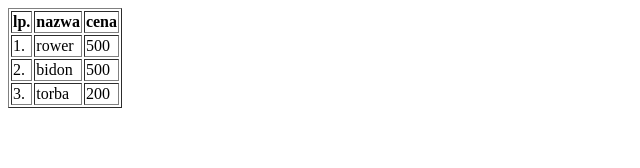
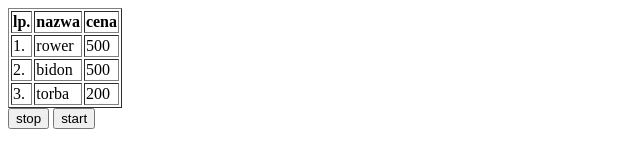
Before and after one commit to AgPo86/AgPo86.github.io, a plain HTML site: page table.html in a window 1280 px wide. Shown: the whole page, without its empty margins (0-640 px from the left). Drawn offline with Linux system fonts and the light colour scheme.

Commit message:
button added

```diff
--- a/table.html
+++ b/table.html
@@ -38,6 +38,8 @@
 
 </table>
 
+<button>stop</button>
+<button>start</button>
 
 
 
```
